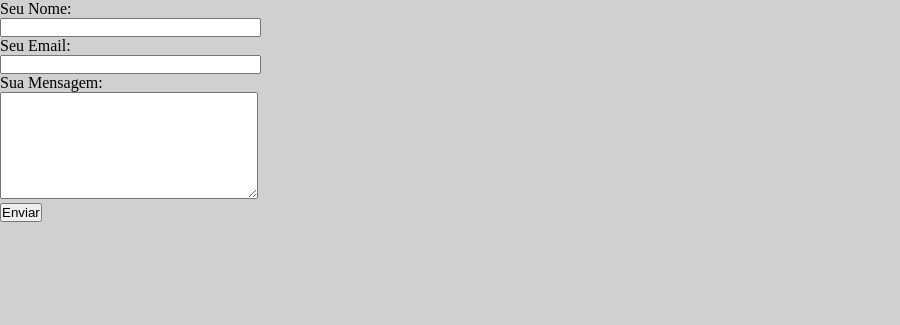
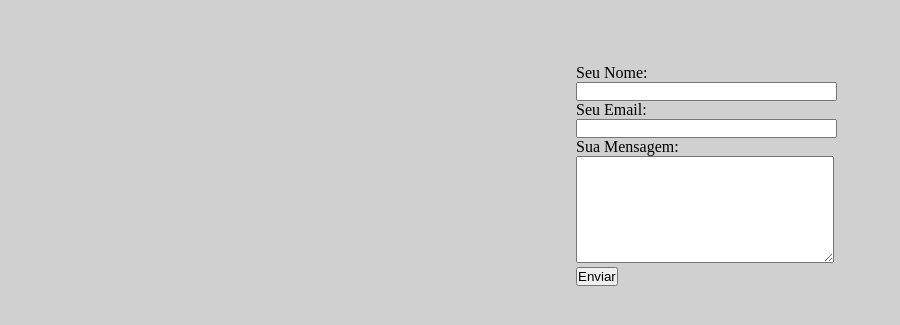
Before and after one commit to wodkaluz/BlogSupimpa, a PHP site: page /contato.php in a window 1280 px wide. Shown: the part 158-483 px from the top of the page, without its empty margins (0-900 px from the left). Run offline with PHP 8.4, Linux system fonts and the light colour scheme.

Commit message:
update frontpage

```diff
--- a/contato.php
+++ b/contato.php
@@ -27,12 +27,8 @@
     <section>
         <label for="name">Seu Nome:</label><br />
         <input name="name" type="text" value="" size="30" /><br />
-    </section>
-    <section>
         <label for="email">Seu Email:</label><br />
         <input name="email" type="email" value="" size="30" /><br />
-    </section>
-    <section>
         <label for="message">Sua Mensagem:</label><br />
         <textarea name="message" rows="7" cols="30"></textarea><br />
     </section>
--- a/estilo.css
+++ b/estilo.css
@@ -43,13 +43,20 @@ nav{
 }
 
 #acesso{
-    position: relative;
-    margin-right: 82.5%;
-    margin-left: 10%;
-    margin-top: 3%;
+    position: absolute;
+    margin-right: 100px;
+    margin-left: 100px;
+    margin-top: 5px;
+    padding-left: 76.5%;
 }
 
 #facesso{
     padding: 5px;
     border: 1px solid black;
 }
+
+.form{
+	position: absolute;
+	padding-top: 5%;
+	padding-left: 45%;
+}
```
